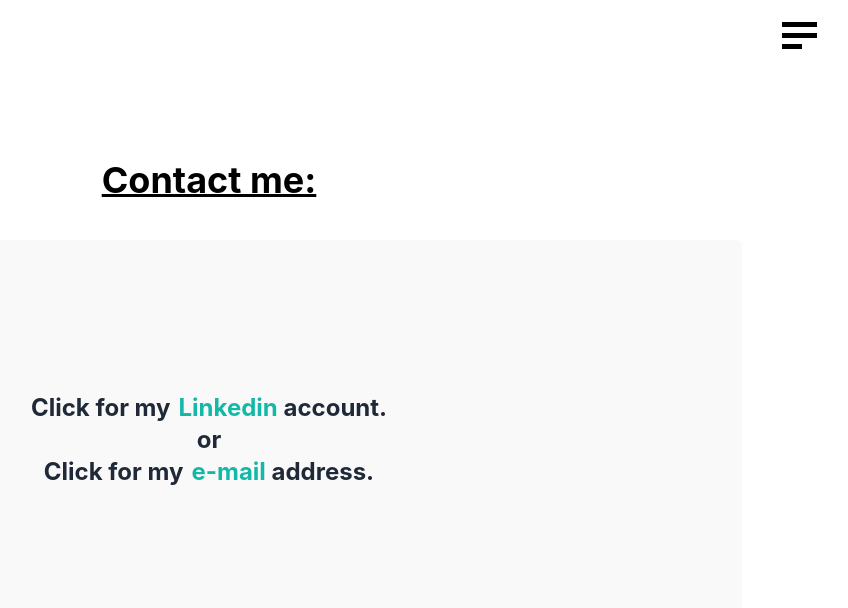
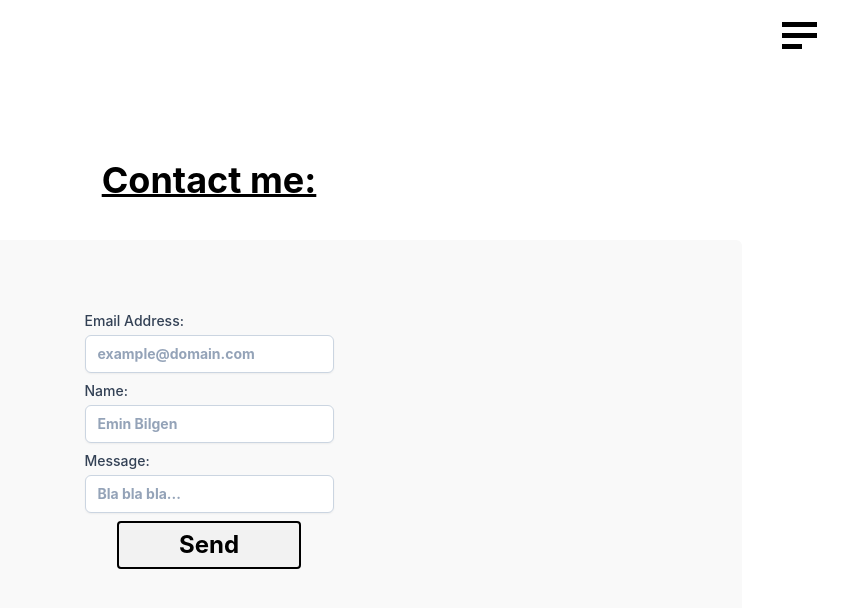
Before and after one commit to eminbilgen/eminbilgen.github.io, a React (Create React App) app in the folder SOURCE CODE/: page /#/contact in a window 1280 px wide. Shown: the top 608 px of the page, without its empty margins (431-1279 px from the left). Built offline with nearby package versions, Linux system fonts and the light colour scheme; the HTML template or start-up script is replaced by a standard one.

Commit message:
contact page update

```diff
--- a/SOURCE CODE/package.json
+++ b/SOURCE CODE/package.json
@@ -4,9 +4,11 @@
   "version": "0.1.0",
   "private": true,
   "dependencies": {
+    "@emailjs/browser": "^3.9.0",
     "@testing-library/jest-dom": "^5.16.4",
     "@testing-library/react": "^13.2.0",
     "@testing-library/user-event": "^13.5.0",
+    "emailjs-com": "^3.2.0",
     "react": "^18.1.0",
     "react-dom": "^18.1.0",
     "react-router-dom": "^6.4.2",
--- a/SOURCE CODE/public/index.html
+++ b/SOURCE CODE/public/index.html
@@ -10,6 +10,7 @@
       content="Web site created using create-react-app"
     />
     <link rel="apple-touch-icon" href="%PUBLIC_URL%/logo192.png" />
+
     <!--
       manifest.json provides metadata used when your web app is installed on a
       user's mobile device or desktop. See https://developers.google.com/web/fundamentals/web-app-manifest/
--- a/SOURCE CODE/src/App.js
+++ b/SOURCE CODE/src/App.js
@@ -13,7 +13,7 @@
 
   return(
     //menu button and components
-    <div className="App absolute w-screen h-screen ">
+    <div className="App absolute w-screen h-screen flex">
       <div onClick={ToggleClass} id="menubutton" className={isActive ? "null" : "change"}>
           <div className="bar1 bg-black z-2"></div>
           <div className="bar2 bg-black z-2"></div>
--- a/SOURCE CODE/src/components/Contact.js
+++ b/SOURCE CODE/src/components/Contact.js
@@ -1,14 +1,55 @@
-import React from 'react'
+import React, { useRef } from 'react'
+import emailjs from '@emailjs/browser';
+import '../App.css'
 
 function Contact() {
+  const form = useRef();
+
+  const handleSubmit = (e) => {
+    e.preventDefault();
+
+    emailjs.sendForm('service_ki2ltgm', 'template_5cj1zp1', form.current, 'MNzG_ITx0Sm7ub0dr')
+    .then((result) => {
+        console.log(result.text);
+    }, (error) => {
+        console.log(error.text);
+    });
+  };
   return (
     <div className='mekan w-full h-screen flex justify-center items-center flex flex-col hover:cursor-default'>
       <h1 className='about-baslik text-4xl font-bold text-underline mb-10 underline underline-offset-1 hover:translate-y-2 hover:scale-95'>Contact me:</h1>
       <div className='bg-gri-100  w-10/12 h-2/4 rounded-md flex items-center justify-center hover:bg-gri-300'>
-        <div className='text-2xl flex flex-col items-center justify-start font-bold text-gray-800 w-3/4  '>
-          <div className="flex">Click for my<a className="text-teal-500 pl-2" href="https://www.linkedin.com/in/mustafa-emin-bilgen-aa4a24234/">Linkedin&nbsp;</a> account.</div>
-          or
-          <div className="flex">Click for my<a className="text-teal-500 pl-2" href="mailto:emin@bil.gen.tr"> e-mail&nbsp;</a>address.</div>
+        <div className='text-2xl flex flex-col items-center justify-center font-bold text-gray-800 w-5/6 md:h-4/6 h-5/6'>
+        <form ref={form} onSubmit={handleSubmit} className='h-full w-full flex flex-col justify-around items-center'>
+          <label className="block flex flex-col items-start">
+            <span className="block text-sm font-medium text-slate-700">Email Address:</span>
+            <input type="text" placeholder="example@domain.com"  className="mt-1 block w-full px-3 py-2 bg-white border border-slate-300 rounded-md text-sm shadow-sm placeholder-slate-400
+              focus:outline-none focus:border-black focus:ring-1 focus:ring-black
+              disabled:bg-slate-50 disabled:text-slate-500 disabled:border-slate-200 disabled:shadow-none
+              invalid:border-pink-500 invalid:text-pink-600
+              focus:invalid:border-pink-500 focus:invalid:ring-pink-500
+            " name="email"/>
+          </label>
+          <label className="block flex flex-col items-start">
+            <span className="block text-sm font-medium text-slate-700">Name:</span>
+            <input type="text" name='name' placeholder="Emin Bilgen"  className="mt-1 block w-full px-3 py-2 bg-white border border-slate-300 rounded-md text-sm shadow-sm placeholder-slate-400
+              focus:outline-none focus:border-black focus:ring-1 focus:ring-black
+              disabled:bg-slate-50 disabled:text-slate-500 disabled:border-slate-200 disabled:shadow-none
+              invalid:border-pink-500 invalid:text-pink-600
+              focus:invalid:border-pink-500 focus:invalid:ring-pink-500
+            "/>
+          </label>
+          <label className="block flex flex-col items-start">
+            <span className="block text-sm font-medium text-slate-700">Message:</span>
+            <input type="textarea" name='message' placeholder="Bla bla bla..."  className="mt-1 block w-full px-3 py-2 bg-white border border-slate-300 rounded-md text-sm shadow-sm placeholder-slate-400
+              focus:outline-none focus:border-black focus:ring-1 focus:ring-black
+              disabled:bg-slate-50 disabled:text-slate-500 disabled:border-slate-200 disabled:shadow-none
+              invalid:border-pink-500 invalid:text-pink-600
+              focus:invalid:border-pink-500 focus:invalid:ring-pink-500
+            "/>
+          </label>
+          <input type='submit' value="Send" className='bg-gri-300 hover:bg-gri-200 border-2 border-black text-black font-bold rounded w-[11.5rem] h-12 flex justify-center items-center' />
+        </form>
         </div>
       </div>
     </div>
```
Also changed, not shown: 1 other file (tests, documents, lock files or other folders).
